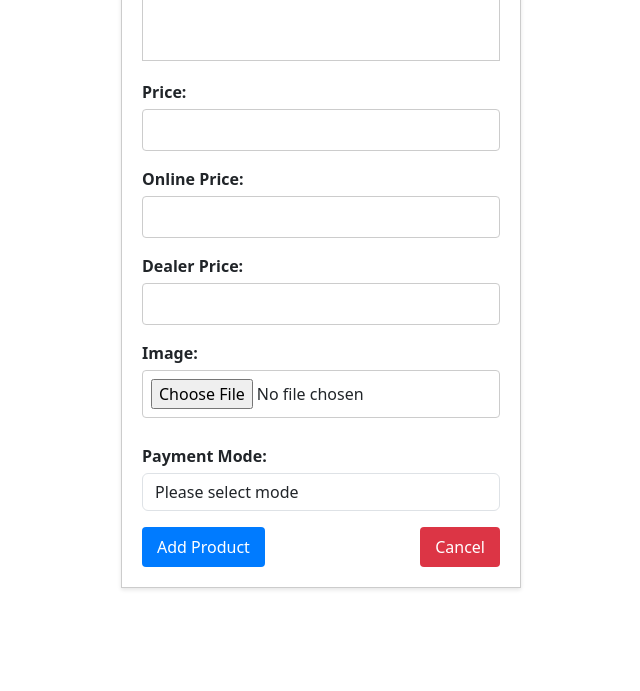
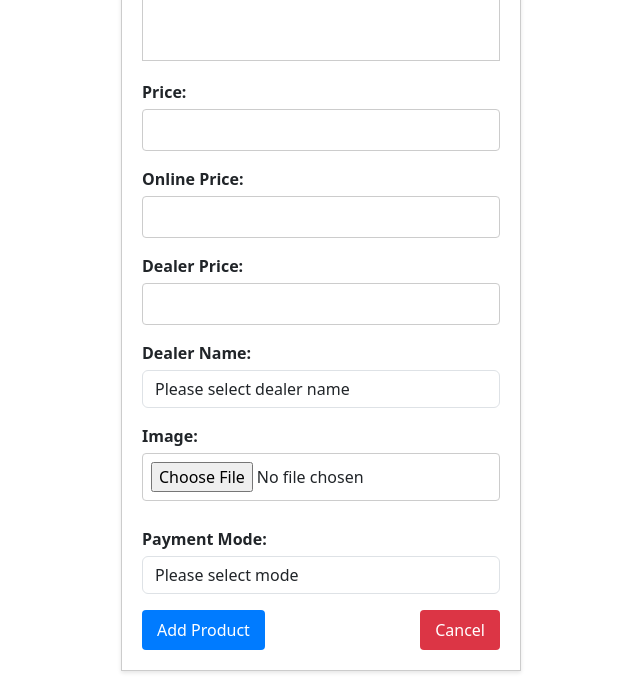
Before and after one commit to faizalkhan/MERN, a React (Create React App) app in the folder client/: page /add-product in a window 1280 px wide. Shown: the part 764-1455 px from the top of the page, without its empty margins (319-959 px from the left). Before the commit the page ends 1372 px from the top, so only its background shows below. Built offline with nearby package versions, Linux system fonts and the light colour scheme; no server answers.

Commit message:
Updated dealer name

```diff
--- a/client/src/components/AddEditProduct.js
+++ b/client/src/components/AddEditProduct.js
@@ -57,6 +57,7 @@ function AddEditProduct({ onCancel }) {
     price: "",
     onlinePrice: "",
     dealerPrice: "",
+    dealerName: "",
     paymentMode : null,
     imageFile: null,
   });
@@ -71,6 +72,7 @@ function AddEditProduct({ onCancel }) {
         price: product.price,
         onlinePrice: product.onlinePrice,
         dealerPrice : product.dealerPrice,
+        dealerName : product.dealerName,
         paymentMode : product.paymentMode,
         imageFile: product.imageFile,
         previewUrl: product.imageFile ? `${product.imageFile}` : null,
@@ -79,6 +81,7 @@ function AddEditProduct({ onCancel }) {
   }, [product]);
 
   const handleChange = (e) => {
+    debugger;
     const { name, value } = e.target;
     setFormData((prevData) => ({
       ...prevData,
@@ -107,14 +110,8 @@ function AddEditProduct({ onCancel }) {
     }
   };
 
-  const handlePayment = (e) => {
-    debugger;
-    console.log(e.target.value)
-    setFormData((prevData) => ({
-      ...prevData,
-      paymentMode: e.target.value,
-    }));
-  }
+
+
 
 
   const handleSubmit = async (e) => {
@@ -126,6 +123,7 @@ function AddEditProduct({ onCancel }) {
     formPayload.append("price", formData.price);
     formPayload.append("onlinePrice", formData.onlinePrice);
     formPayload.append("dealerPrice", formData.dealerPrice);
+    formPayload.append("dealerName", formData.dealerName);
     formPayload.append("paymentMode", formData.paymentMode);
     if (formData.imageFile) {
       formPayload.append("imageFile", formData.imageFile);
@@ -241,6 +239,26 @@ function AddEditProduct({ onCancel }) {
         </div>
 
         <div className="mb-3 mt-3">
+          <label className="form-label">Dealer Name:</label>
+
+
+          <select
+          className="form-control"
+          name="dealerName"
+        value={formData.dealerName}
+        onChange={handleChange}
+        required
+      >
+
+      <option value="">Please select dealer name</option>
+      <option value="Prime Computers">Prime Computers</option>
+       <option value="JP Computers">JP Computers</option>
+        <option value="FlipCart Computers">FlipCart Computers</option>
+        <option value="AK Infotech">AK Infotech</option>
+       </select>
+        </div>
+
+        <div className="mb-3 mt-3">
           <label className="form-label">Image:</label>
 
           {formData.previewUrl && (
@@ -270,7 +288,8 @@ function AddEditProduct({ onCancel }) {
           <select
           className="form-control"
         value={formData.paymentMode}
-        onChange={handlePayment}
+        name = "paymentMode"
+        onChange={handleChange}
         required
       >
       <option value="">Please select mode</option>
```
Also changed, not shown: 2 other files (tests, documents, lock files or other folders).
